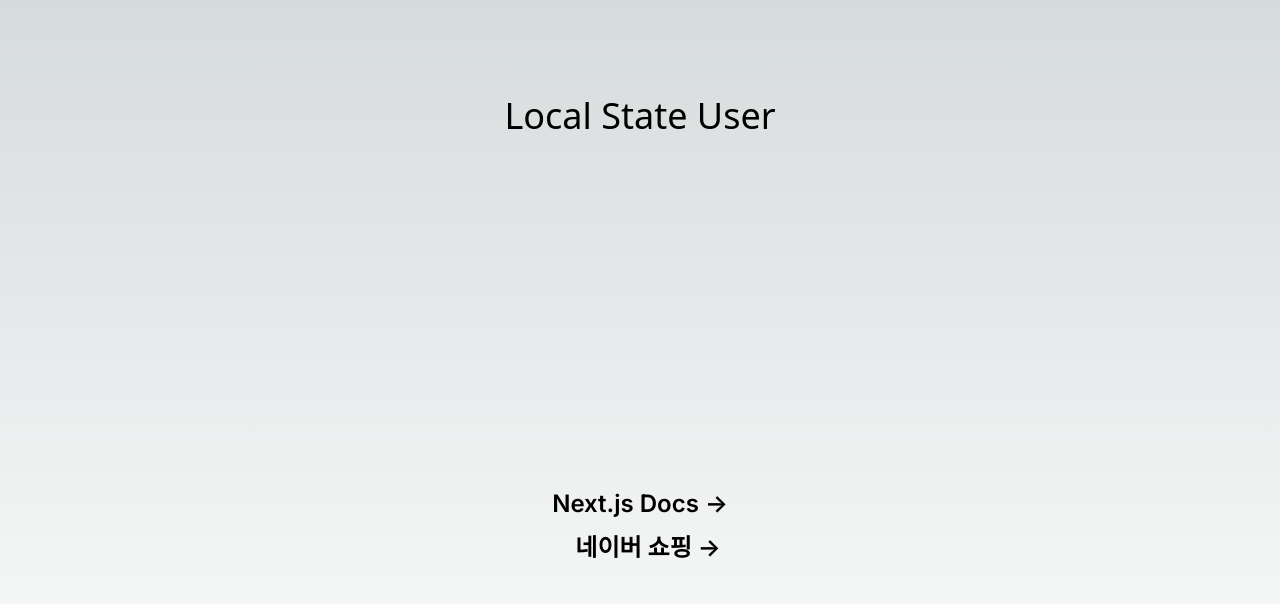
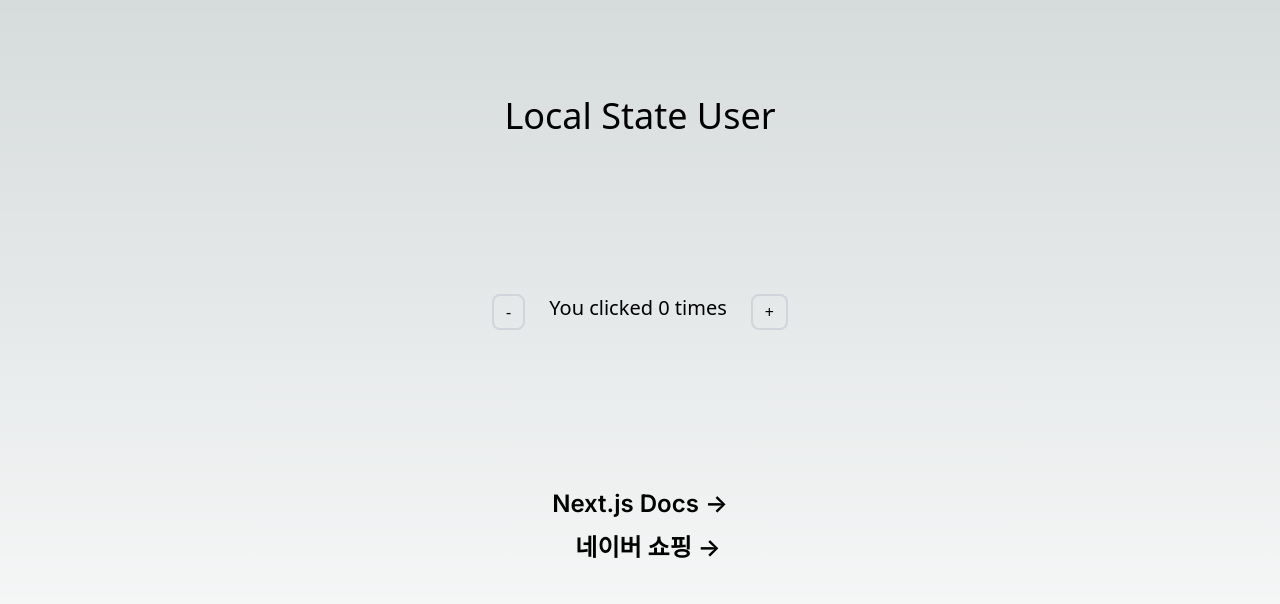
Before and after one commit to mogulist/experiment-nextjs-link-vs-anchor, a Next.js app: page /local in a window 1280 px wide. Shown: the top 604 px of the page. Built offline with nearby package versions, Linux system fonts and the light colour scheme.

Commit message:
Add Counter to local page

```diff
--- /dev/null
+++ b/src/app/local/Counter.tsx
@@ -0,0 +1,23 @@
+"use client";
+
+import { useState } from "react";
+
+export default function Counter() {
+  const [count, setCount] = useState(0);
+
+  return (
+    <div>
+      <div className="flex  justify-between space-x-6">
+        <button className={buttonStyle} onClick={() => setCount(count - 1)}>
+          -
+        </button>
+        <p className="text-xl">You clicked {count} times</p>
+        <button className={buttonStyle} onClick={() => setCount(count + 1)}>
+          +
+        </button>
+      </div>
+    </div>
+  );
+}
+
+const buttonStyle = "px-3 py-1 border-2 border-gray-300 rounded-lg";
--- a/src/app/local/page.tsx
+++ b/src/app/local/page.tsx
@@ -1,9 +1,11 @@
 import OutSideLinks from "@/components/OutSideLinks";
+import Counter from "@/app/local/Counter";
 
 const LocalStateUser = () => {
   return (
     <main className="flex min-h-screen flex-col items-center justify-between p-24">
       <h1 className="text-4xl">Local State User</h1>
+      <Counter />
       <OutSideLinks />
     </main>
   );
```
